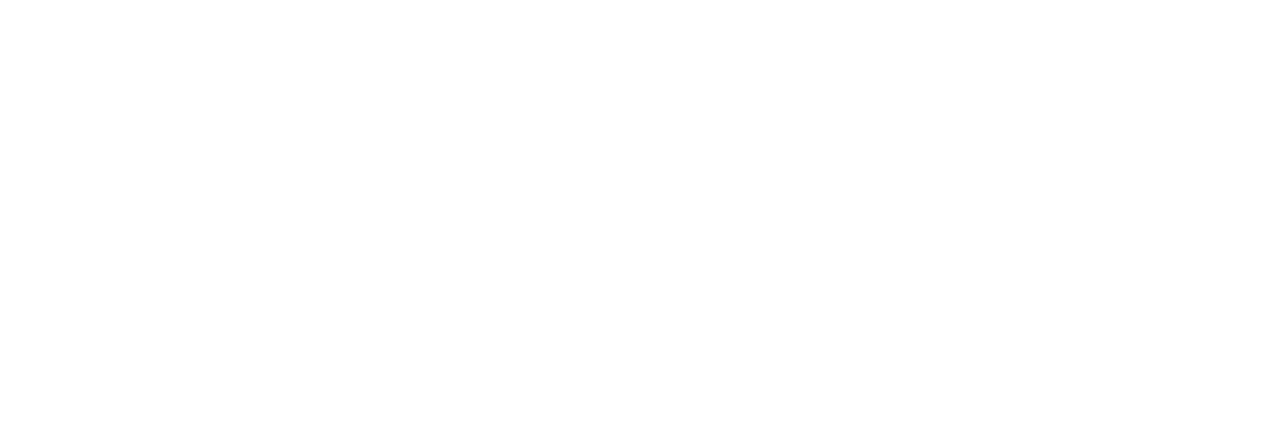
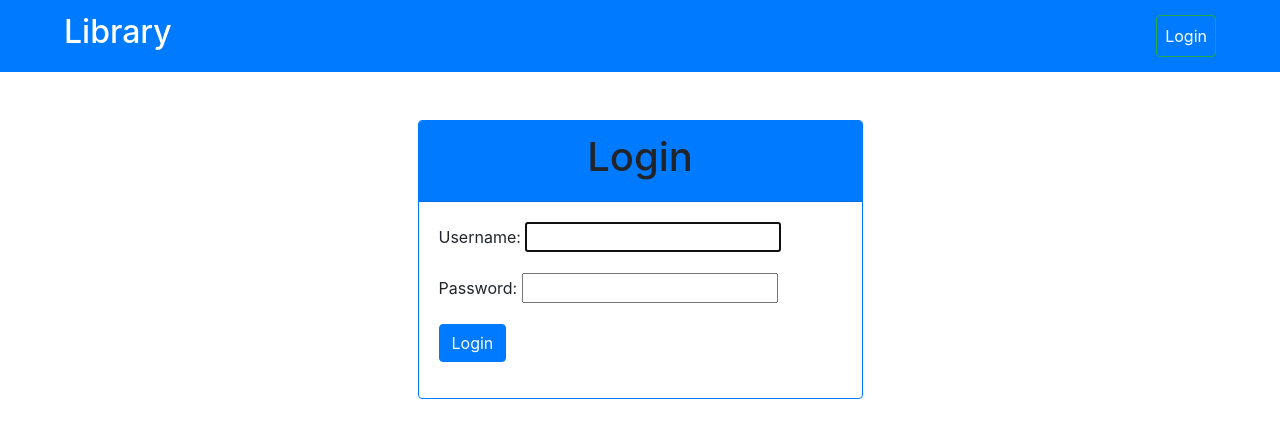
Before and after one commit to Zulfikar-ditya/library-managemant, a Django app: page /login/ in a window 1280 px wide. Before the commit the part shown is empty. Shown: the top 446 px of the page. Run offline with Django 3.2, Linux system fonts and the light colour scheme; some libraries are stand-ins or nearby versions.

Commit message:
beuty html files, login page

```diff
--- a/templates/registration/login.html
+++ b/templates/registration/login.html
@@ -0,0 +1,42 @@
+{% extends 'base.html' %}
+
+{% block title %}
+| Login
+{% endblock title %}
+{% block content %}
+{% if request.user.is_authenticated %}
+<div class="container py-5">
+    <div class="row">
+        <div class="col-5 mx-auto">
+            <div class="card">
+                <div class="card-header bg-primary">
+                    <h1 class="text-center">Login Status</h1>
+                </div>
+                <div class="card-body">
+                    <h4 class="text-center text-capitalize">you are already logged in, in this site</h4>
+                </div>
+            </div>
+        </div>
+    </div>
+</div>
+{% else %}
+<div class="container py-5">
+    <div class="row">
+        <div class="col-5 mx-auto">
+            <div class="card border-primary">
+                <div class="card-header bg-primary">
+                    <h1 class="text-center ">Login</h1>
+                </div>
+                <div class="card-body">
+                    <form action="" method="post" class="form">
+                        {% csrf_token%}
+                        {{ form.as_p }}
+                        <input type="submit" value="Login" class="btn btn-primary">
+                    </form>
+                </div>
+            </div>
+        </div>
+    </div>
+</div>
+{% endif %}
+{% endblock content %}
```
Also changed, not shown: templates/base.html (+17 -6 lines), db.sqlite3, templates/home/index.html (indentation only).
